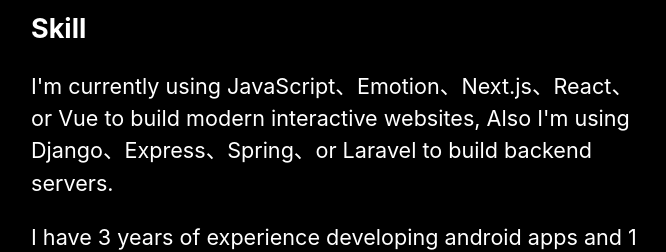
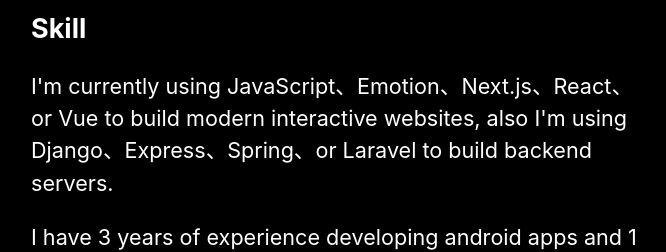
Before and after one commit to SmoothieNoIce/flexolk-blog, a Next.js app: page / in a window 1280 px wide. Shown: the part 270-522 px from the top of the page, without its empty margins (303-969 px from the left). Built offline with nearby package versions, Linux system fonts and the light colour scheme.

Commit message:
feat: edit me

```diff
--- a/pages/index.js
+++ b/pages/index.js
@@ -18,7 +18,7 @@
       <section className={`${utilStyles.headingMd} ${utilStyles.padding1px}`}>
         <h2 className={utilStyles.headingLg}>Skill</h2>
         <p>I'm currently using JavaScript、Emotion、Next.js、React、or Vue to build modern interactive websites,
-        Also I'm using Django、Express、Spring、or Laravel to build backend servers.</p>
+        also I'm using Django、Express、Spring、or Laravel to build backend servers.</p>
         <p>I have 3 years of experience developing android apps and 1 year of experience developing swiftUI apps.</p>
       </section>
       <section className={`${utilStyles.headingMd} ${utilStyles.padding1px}`}>
```
